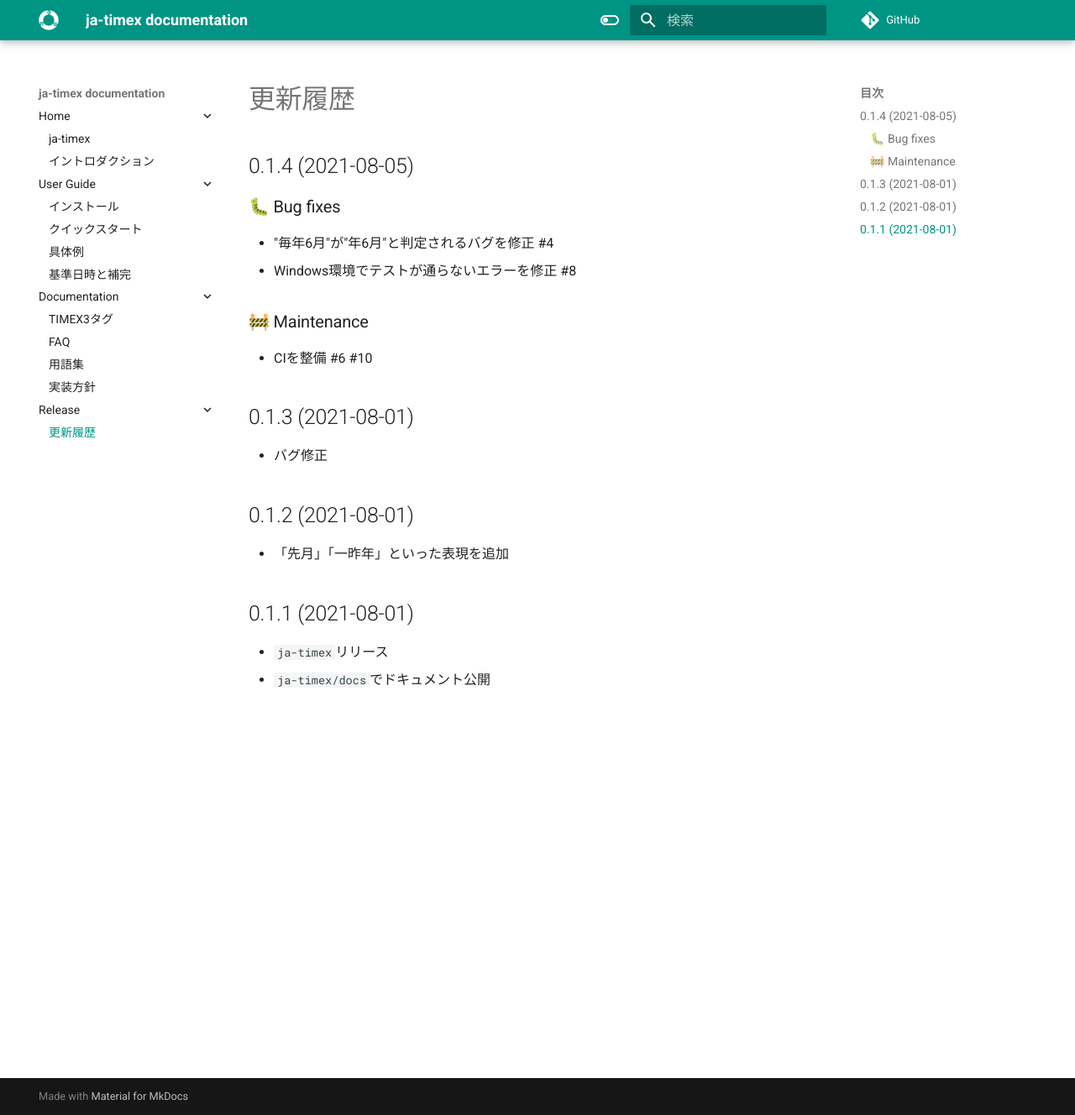
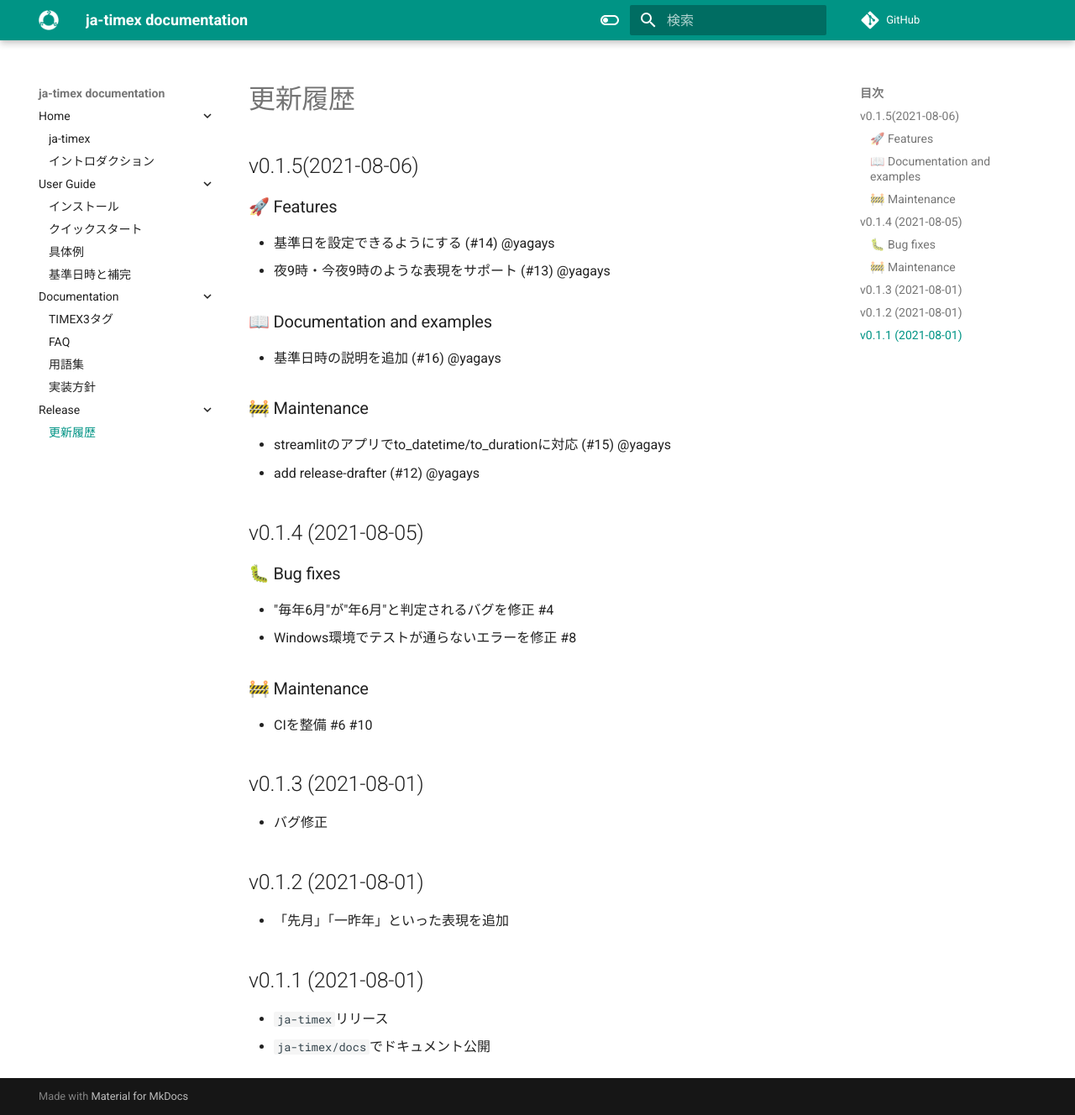
Before and after one commit to yagays/ja-timex, an MkDocs documentation site: the page built from docs/docs/changelog.md, in a window 1280 px wide and 1328 px high. Shown: the whole window at 84% size. Built offline with MkDocs 1.6.1 and Material for MkDocs 9.7.7, drawn with Linux system fonts in a browser that asks for light colours; comment, search, counter and statistics services are not loaded.

Commit message:
bump up version to v0.1.5

```diff
--- a/docs/docs/changelog.md
+++ b/docs/docs/changelog.md
@@ -1,24 +1,41 @@
 # 更新履歴
 
-## 0.1.4 (2021-08-05)
+## v0.1.5(2021-08-06)
 
-### 🐛 Bug fixes
-- "毎年6月"が"年6月"と判定されるバグを修正 #4
-- Windows環境でテストが通らないエラーを修正 #8
+### 🚀 Features
+
+* 基準日を設定できるようにする (#14) @yagays
+* 夜9時・今夜9時のような表現をサポート (#13) @yagays
+
+### 📖 Documentation and examples
+
+* 基準日時の説明を追加 (#16) @yagays
 
 ### 🚧 Maintenance
 
-- CIを整備 #6 #10
+* streamlitのアプリでto\_datetime/to\_durationに対応 (#15) @yagays
+* add release-drafter (#12) @yagays
 
-## 0.1.3 (2021-08-01)
+## v0.1.4 (2021-08-05)
 
-- バグ修正
+### 🐛 Bug fixes
 
-## 0.1.2 (2021-08-01)
+* "毎年6月"が"年6月"と判定されるバグを修正 #4
+* Windows環境でテストが通らないエラーを修正 #8
 
-- 「先月」「一昨年」といった表現を追加
+### 🚧 Maintenance
 
-## 0.1.1 (2021-08-01)
+* CIを整備 #6 #10
 
-- `ja-timex`リリース
-- `ja-timex/docs`でドキュメント公開
+## v0.1.3 (2021-08-01)
+
+* バグ修正
+
+## v0.1.2 (2021-08-01)
+
+* 「先月」「一昨年」といった表現を追加
+
+## v0.1.1 (2021-08-01)
+
+* `ja-timex`リリース
+* `ja-timex/docs`でドキュメント公開
--- a/pyproject.toml
+++ b/pyproject.toml
@@ -1,6 +1,6 @@
 [tool.poetry]
 name = "ja-timex"
-version = "0.1.4"
+version = "0.1.5"
 description = "Analyze and parse natural language temporal expression from Japanese sentences"
 authors = ["Yuki Okuda <y.okuda@dr-ubie.com>"]
 license = "MIT"
```
